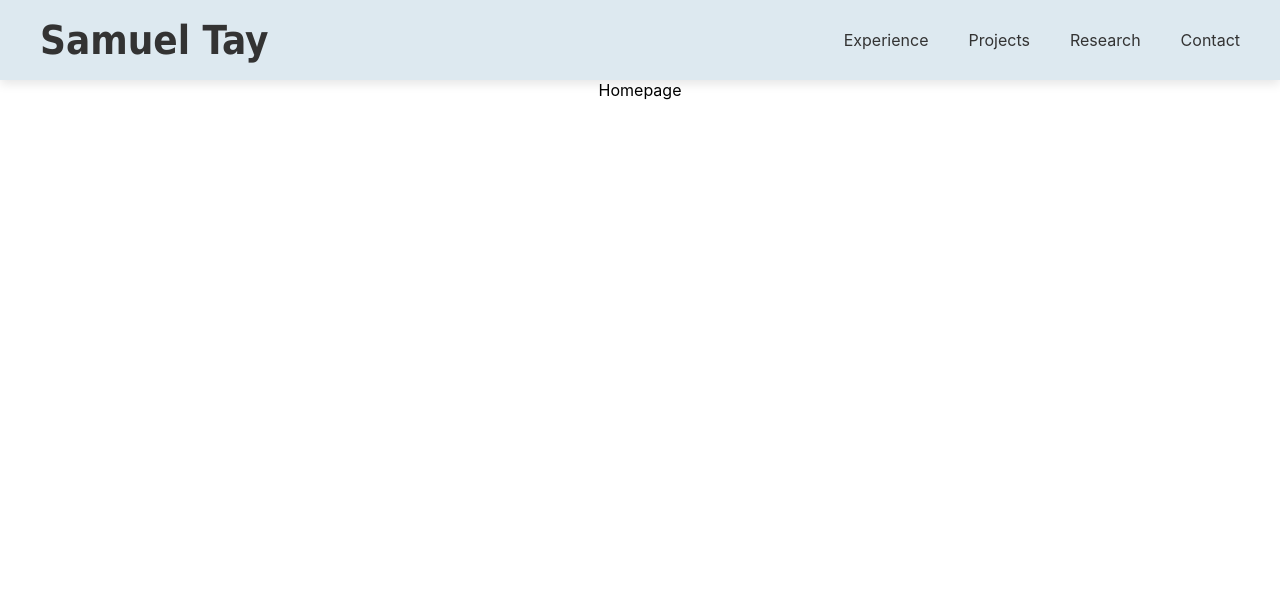
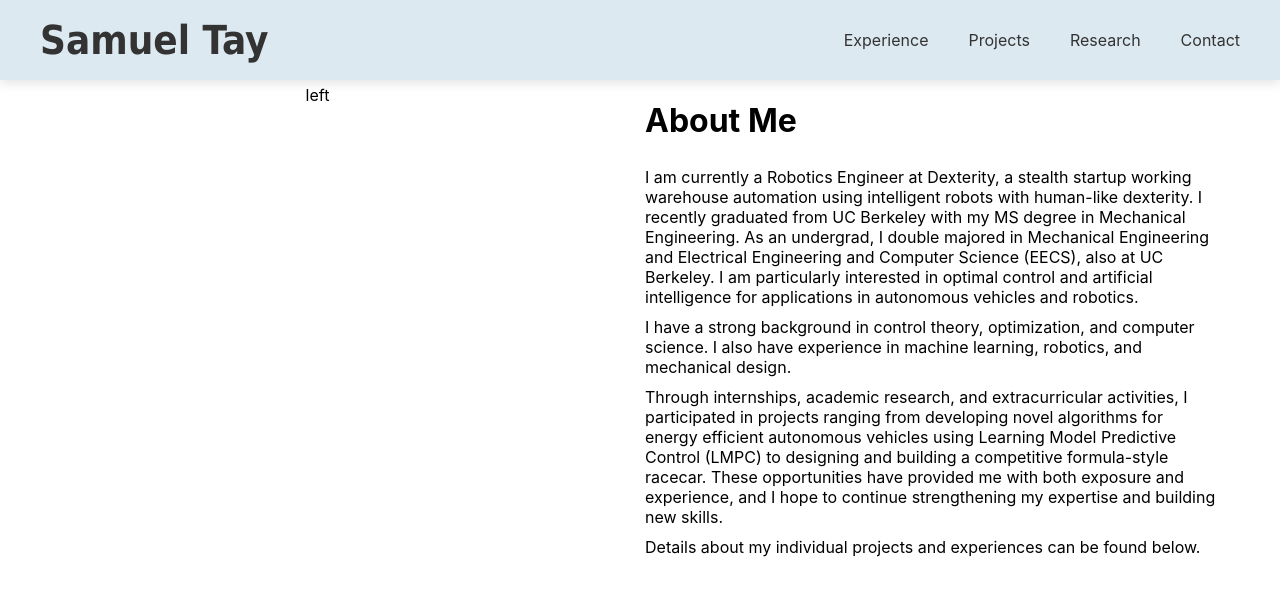
Before and after one commit to samueltay/samueltay, a React (Create React App) app in the folder frontend/: page / in a window 1280 px wide. Shown: the top 596 px of the page. Built offline with nearby package versions, Linux system fonts and the light colour scheme.

Commit message:
feat: intial homescreen content

```diff
--- a/frontend/src/App.css
+++ b/frontend/src/App.css
@@ -1,5 +1,24 @@
 .App {
   text-align: center;
+}
+
+.TwoColumnContainer {
+  display: grid;
+  grid-template-columns: 1fr 1fr;
+  gap: 10px;
+}
+
+.TwoColumnContainer p {
+  margin-top: 5px;
+  margin-bottom: 5px;
+}
+
+.RightContainer {
+  display: flex;
+  flex-direction: column;
+  padding-right: 60px;
+  justify-content: center;
+  text-align: left;
 }
 
 .App-header {
--- a/frontend/src/pages/Home.tsx
+++ b/frontend/src/pages/Home.tsx
@@ -7,7 +7,42 @@ function Home() {
       <Helmet>
         <title>Homepage</title>
       </Helmet>
-      <p>Homepage</p>
+      <div className="TwoColumnContainer">
+        <div>
+          <p>left</p>
+        </div>
+        <div className="RightContainer">
+          <h1>About Me</h1>
+          <p>
+            I am currently a Robotics Engineer at Dexterity, a stealth startup
+            working warehouse automation using intelligent robots with
+            human-like dexterity. I recently graduated from UC Berkeley with my
+            MS degree in Mechanical Engineering. As an undergrad, I double
+            majored in Mechanical Engineering and Electrical Engineering and
+            Computer Science (EECS), also at UC Berkeley. I am particularly
+            interested in optimal control and artificial intelligence for
+            applications in autonomous vehicles and robotics.
+          </p>
+          <p>
+            I have a strong background in control theory, optimization, and
+            computer science. I also have experience in machine learning,
+            robotics, and mechanical design.
+          </p>
+          <p>
+            Through internships, academic research, and extracurricular
+            activities, I participated in projects ranging from developing novel
+            algorithms for energy efficient autonomous vehicles using Learning
+            Model Predictive Control (LMPC) to designing and building a
+            competitive formula-style racecar. These opportunities have provided
+            me with both exposure and experience, and I hope to continue
+            strengthening my expertise and building new skills.
+          </p>
+          <p>
+            Details about my individual projects and experiences can be found
+            below.
+          </p>
+        </div>
+      </div>
     </div>
   );
 }
```
